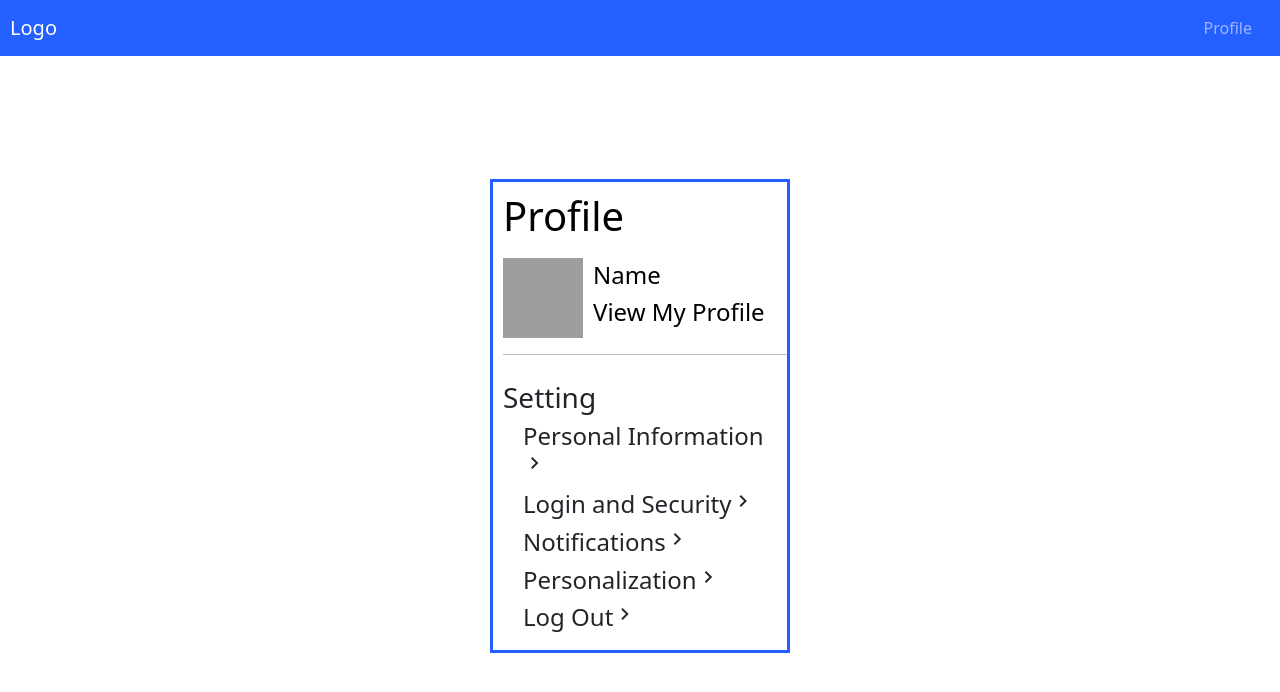
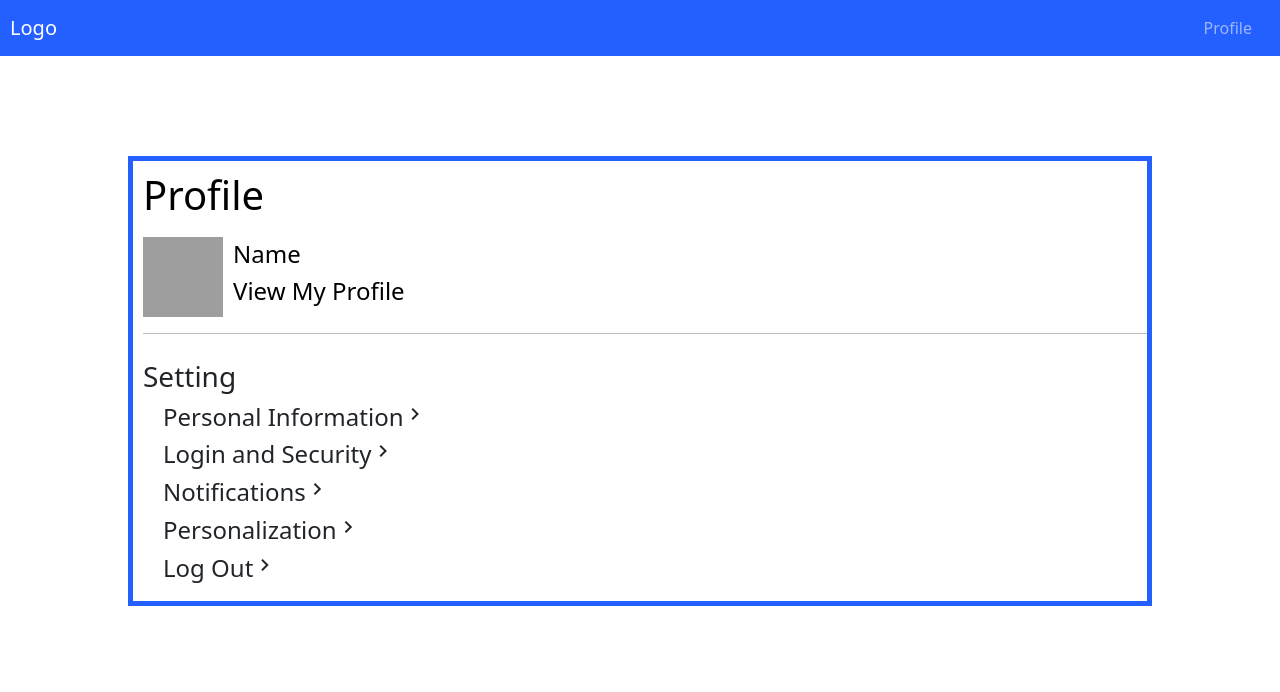
Before and after one commit to EriikT/ReactAppProject, a React (Create React App) app in the folder my-app/: page /Profile in a window 1280 px wide. Shown: the top 692 px of the page. Built offline with nearby package versions, Linux system fonts and the light colour scheme; grey boxes are pictures that could not be loaded.

Commit message:
more changes

```diff
--- a/my-app/package.json
+++ b/my-app/package.json
@@ -10,7 +10,7 @@
     "react": "^18.2.0",
     "react-bootstrap": "^2.8.0",
     "react-dom": "^18.2.0",
-    "react-router-dom": "^6.15.0",
+    "react-router-dom": "^6.16.0",
     "react-scripts": "5.0.1",
     "web-vitals": "^2.1.4"
   },
--- a/my-app/src/pages/Profile.css
+++ b/my-app/src/pages/Profile.css
@@ -2,11 +2,22 @@
     display: flex;
     flex-direction: column;
     align-items: center;
-    justify-content: center;
-    min-height: 90vh;
+    height: 100vh;
+    /* justify-content: center; */
+    /* border: solid; */
+    /* border-width: 5px; */
+    /* border-color: red; */
 }
 
 .bet-container{
+    margin-left: 25px;
+    margin-right: 25px;
+    min-width: 600;
+    width: 80vw;
+    border: solid;
+    border-width: 5px;
+    border-color: rgb(36, 95, 255);
+    margin-top: 100px;
     display: flex;
     flex-direction: column;
     justify-content: center;
@@ -15,11 +26,8 @@
 .Profile__top {
     padding-top: 10px;
     padding-left: 10px;
-    border-right: solid;
-    border-left: solid;
-    border-top: solid;
     color: black;
-    border-color:  rgb(36, 95, 255);
+
 }
 
 .Profile__top>h1{
@@ -57,10 +65,7 @@
 .Profile_bottom {
     padding-top: 10px;
     padding-bottom: 10px;
-    width: 300px;
-    border-right: solid;
-    border-left: solid;
-    border-bottom: solid;
-    border-color: rgb(36, 95, 255);
+
+
 
 }
```
Also changed, not shown: 1 other file (tests, documents, lock files or other folders).
